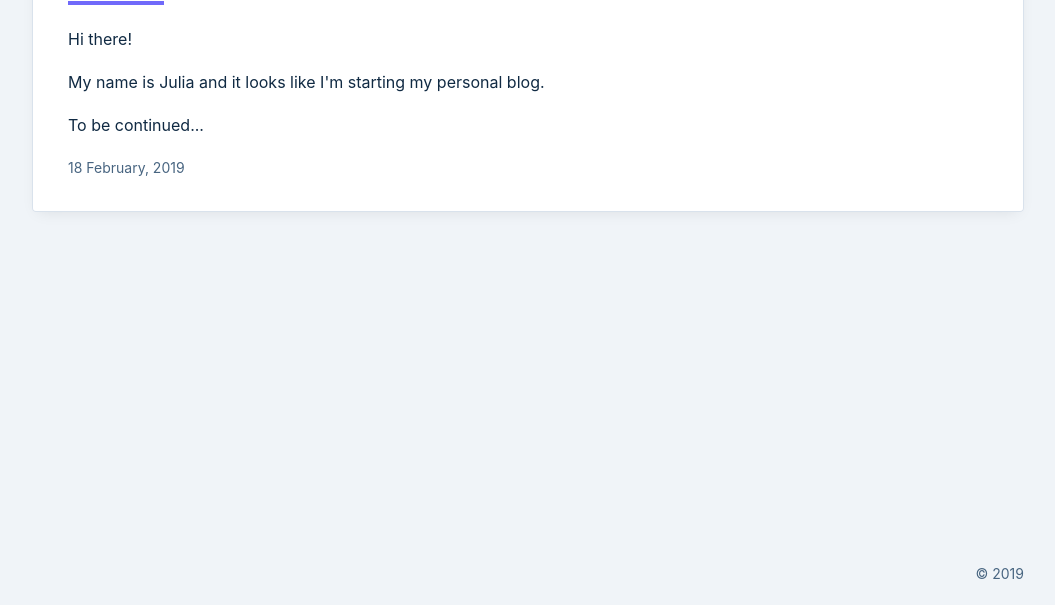
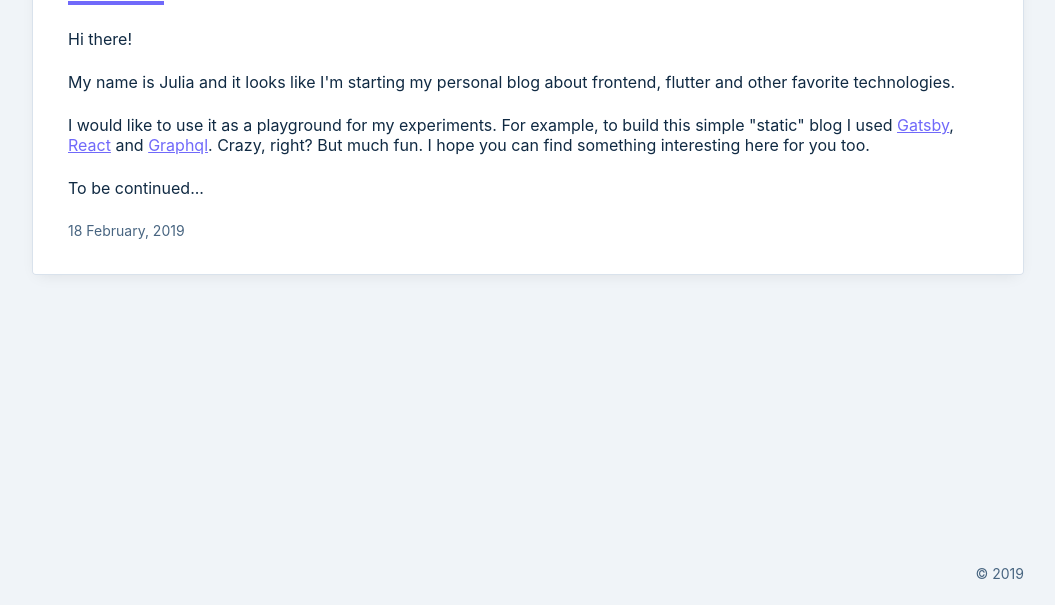
Before and after one commit to jughosta/blog, a Gatsby site: page /2019-02-18-first in a window 1280 px wide. Shown: the part 195-800 px from the top of the page, without its empty margins (112-1167 px from the left). Built offline with nearby package versions, Linux system fonts and the light colour scheme; Gatsby itself is replaced by a stand-in of ours.

Commit message:
Update blog post

```diff
--- a/src/pages/2019-02-18-first.md
+++ b/src/pages/2019-02-18-first.md
@@ -6,6 +6,8 @@ spoiler: "My name is Julia and it looks like I'm starting my personal blog."
 
 Hi there!
 
-My name is Julia and it looks like I'm starting my personal blog.
+My name is Julia and it looks like I'm starting my personal blog about frontend, flutter and other favorite technologies.
+
+I would like to use it as a playground for my experiments. For example, to build this simple "static" blog I used [Gatsby](https://www.gatsbyjs.org/), [React](https://reactjs.org/) and [Graphql](https://graphql.org/). Crazy, right? But much fun. I hope you can find something interesting here for you too.
 
 To be continued...
```
